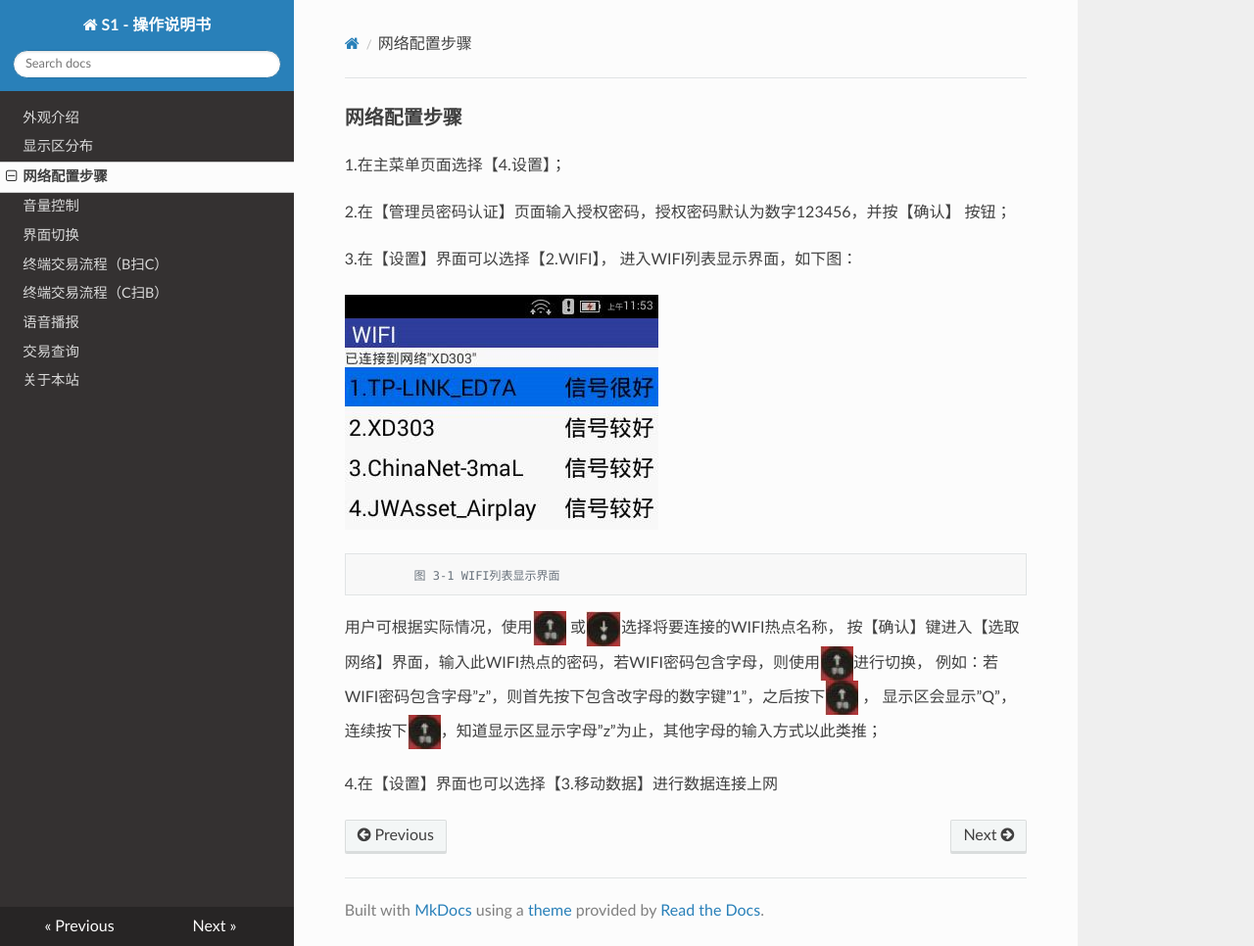
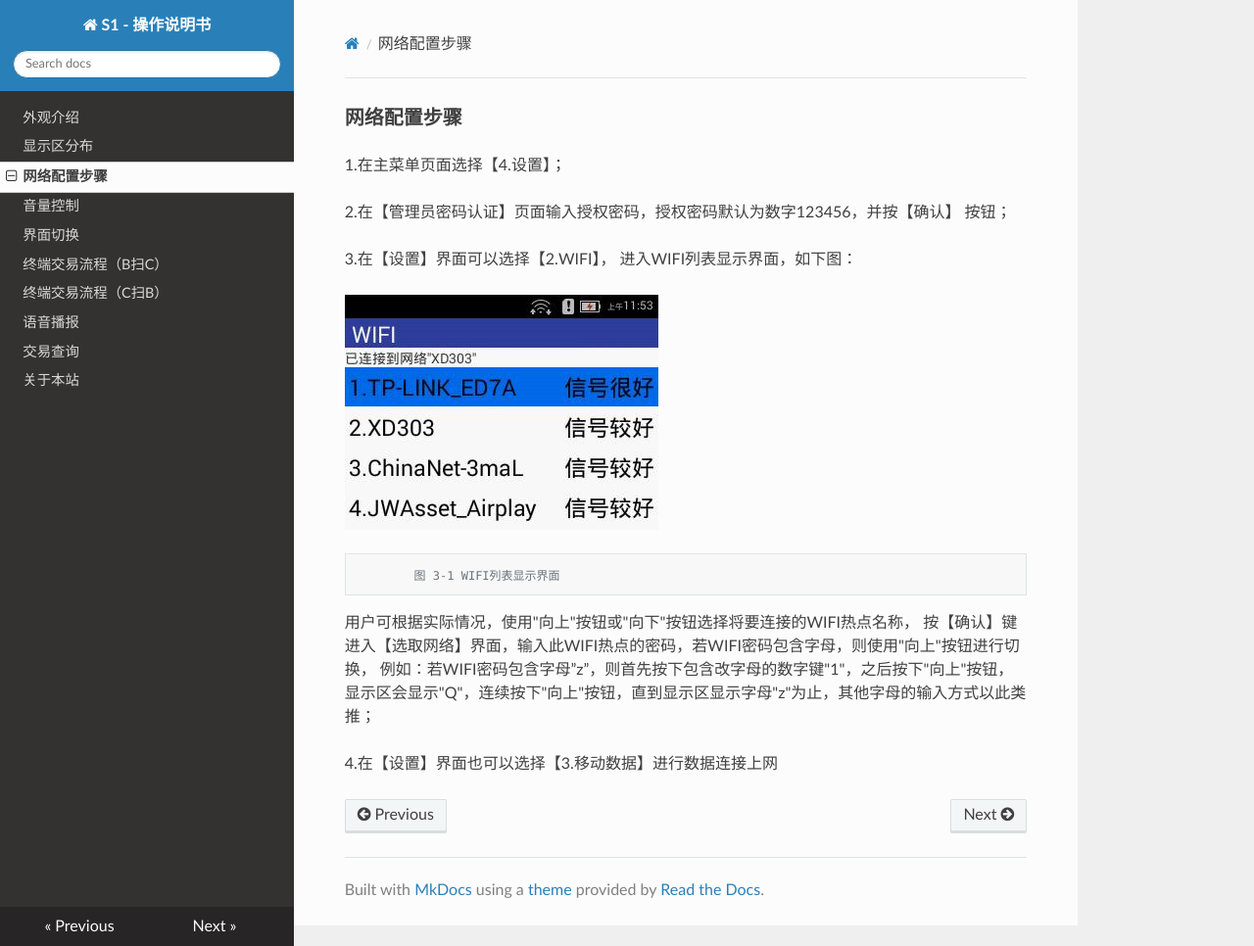
Before and after one commit to senraise/S1UserManual, an MkDocs documentation site: the page built from docs/network_configuration_steps.md, in a window 1280 px wide and 966 px high. Shown: the whole window at 98% size. Built offline with MkDocs 1.6.1, drawn with Linux system fonts in a browser that asks for light colours; nearby versions of some CDN libraries; old or Windows-style settings are respelled for this version of MkDocs.

Commit message:
roger commit

```diff
--- a/docs/network_configuration_steps.md
+++ b/docs/network_configuration_steps.md
@@ -11,9 +11,9 @@
 
             图 3-1 WIFI列表显示界面
 
-用户可根据实际情况，使用![image](./images/3.11.jpg) 或![image](./images/3.22.jpg)选择将要连接的WIFI热点名称，
-按【确认】键进入【选取网络】界面，输入此WIFI热点的密码，若WIFI密码包含字母，则使用![image](./images/3.11.jpg)进行切换，
-例如：若WIFI密码包含字母”z”，则首先按下包含改字母的数字键”1”，之后按下![image](./images/3.11.jpg) ，
- 显示区会显示”Q”，连续按下![image](./images/3.11.jpg)，知道显示区显示字母”z”为止，其他字母的输入方式以此类推；
+用户可根据实际情况，使用"向上"按钮或"向下"按钮选择将要连接的WIFI热点名称，
+按【确认】键进入【选取网络】界面，输入此WIFI热点的密码，若WIFI密码包含字母，则使用"向上"按钮进行切换，
+例如：若WIFI密码包含字母”z”，则首先按下包含改字母的数字键"1"，之后按下"向上"按钮，
+ 显示区会显示"Q"，连续按下"向上"按钮，直到显示区显示字母"z"为止，其他字母的输入方式以此类推；
 
 4.在【设置】界面也可以选择【3.移动数据】进行数据连接上网
```
Also changed, not shown: site/index.html, site/network_configuration_steps/index.html, site/search/search_index.json, site/sitemap.xml, 1 other file.
